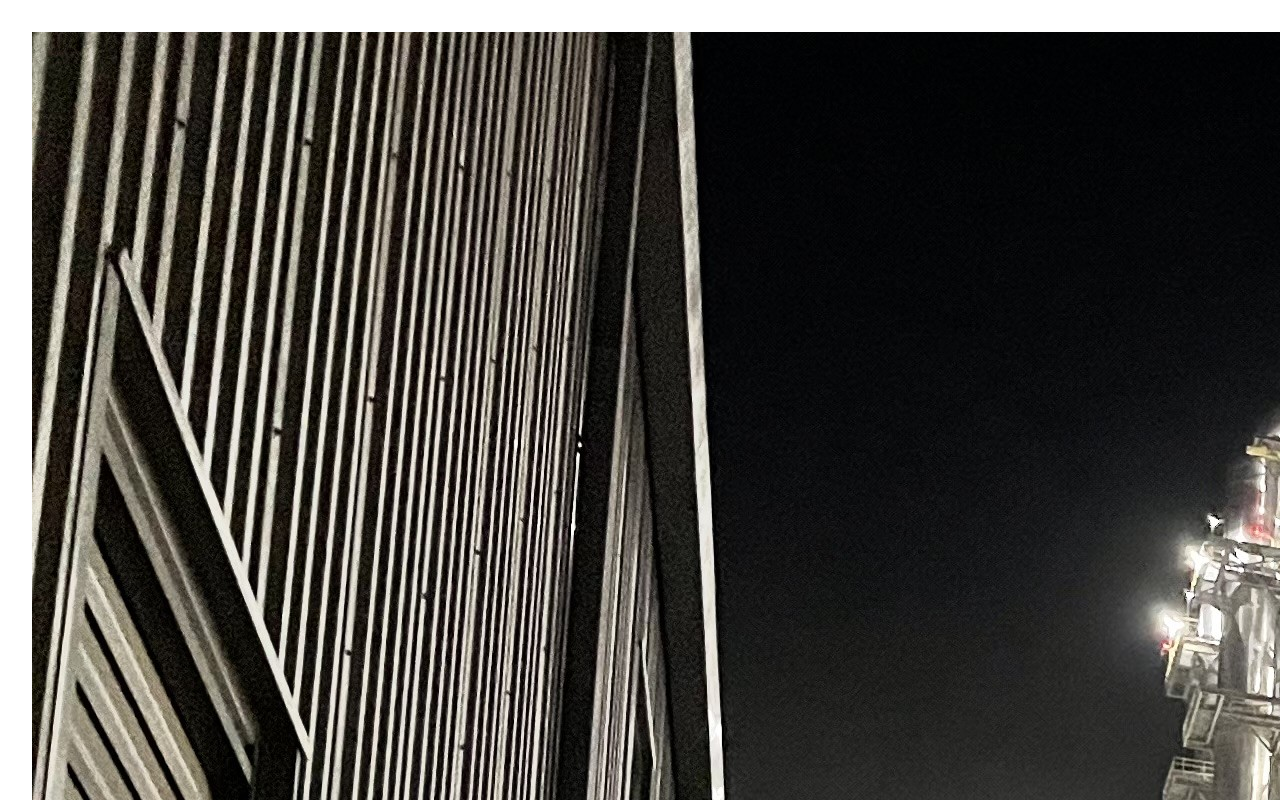
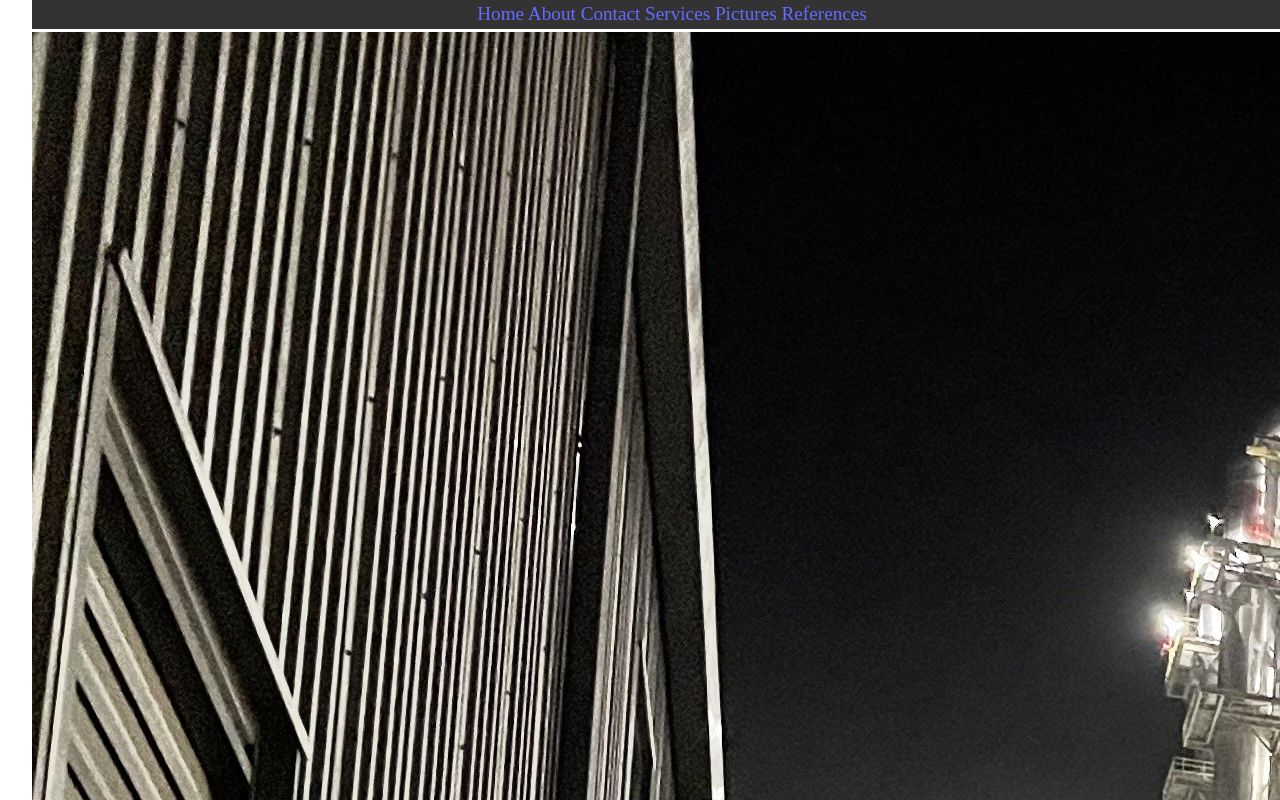
Before and after one commit to gideonMCove/4C-Consulting, a React (Vite) app: page / in a window 1280 px wide. Shown: the top 800 px of the page. Built offline with nearby package versions, Linux system fonts and the light colour scheme.

Commit message:
nav bar updates

```diff
--- a/src/components/Nav.jsx
+++ b/src/components/Nav.jsx
@@ -7,7 +7,7 @@ export default function Nav () {
     return (
         <div className ="Nav">
             {/* <Link className="pageTitle" to="/">4C Consulting</Link> */}
-            <div className='navGroup'>
+            <div className='navBar'>
                 <Link to= '/'>Home   </Link>
                 <Link to= "/About">About   </Link>
                 <Link to= "/Contact">Contact   </Link>
--- a/src/index.css
+++ b/src/index.css
@@ -1,5 +1,5 @@
 :root {
-  font-family: Inter, system-ui, Avenir, Helvetica, Arial, sans-serif;
+  font-family: "IBM Plex Serif", serif;
   line-height: 1.5;
   font-weight: 400;
 
@@ -98,11 +98,21 @@ button:focus-visible {
 }
 
 .Nav {
+  overflow: hidden;
+  background-color: #333;
+  position: fixed;
+  top: 0;
+  width: 100%;
   font-size: 1.2em;
   display: flex;
   flex-direction: row;
   justify-content: space-evenly;
 
+}
+
+.navbar Link:hover {
+  background:#ddd;
+  color: black;
 }
 
 .Pictures {
```
